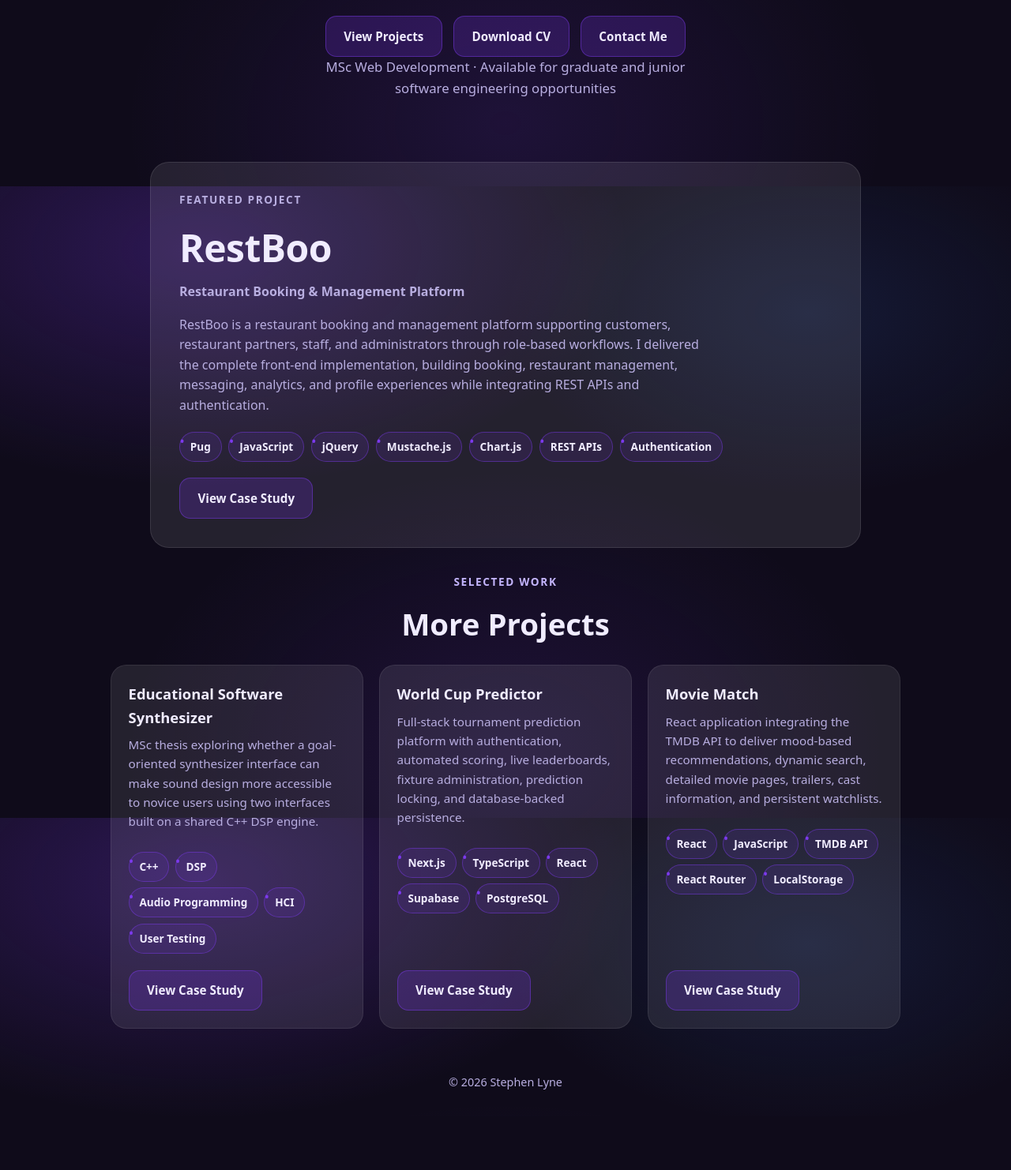
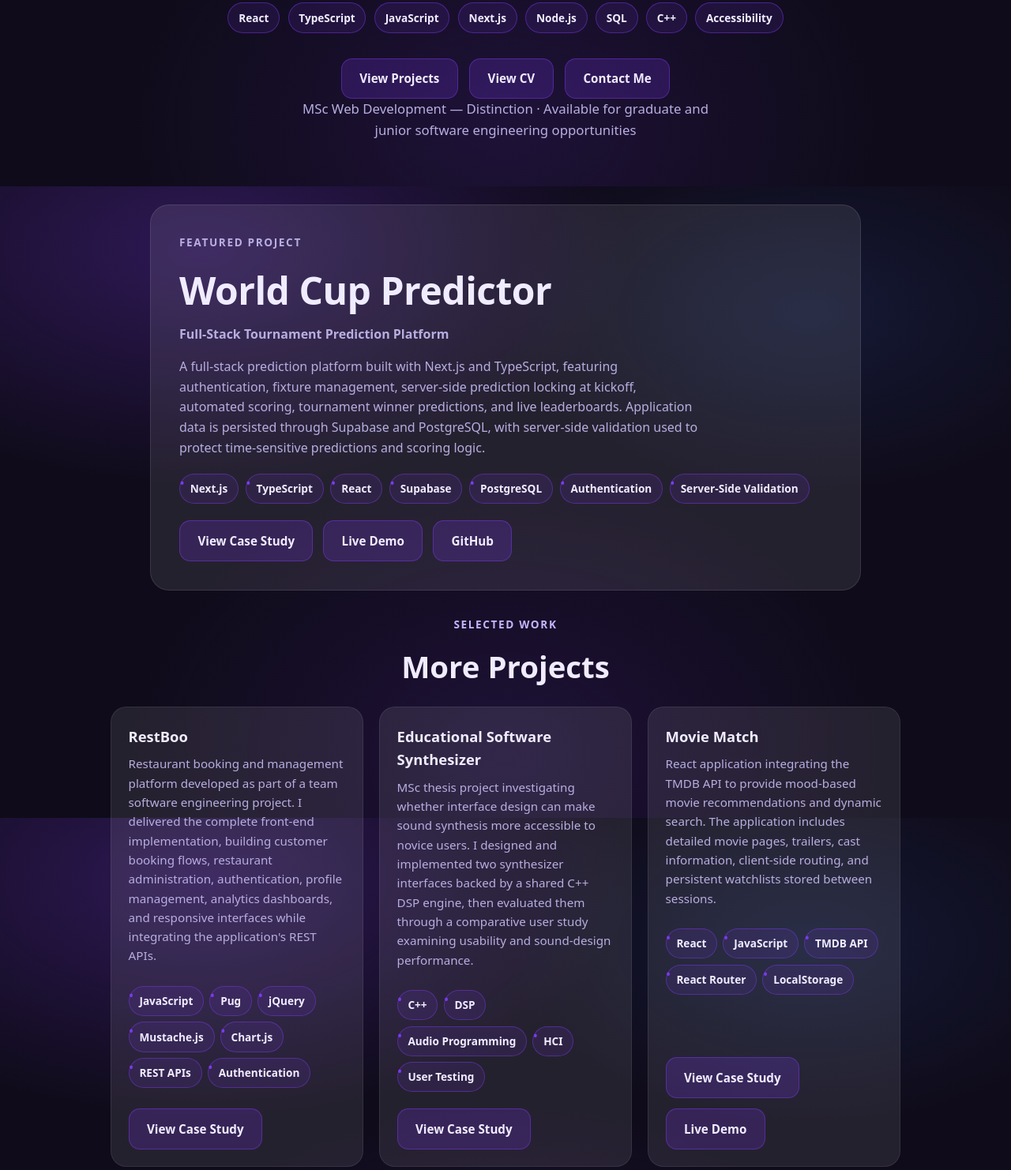
Before and after one commit to Stephenlyne62/Portfolio, a plain HTML site: page index.html in a window 1280 px wide. Shown: the part 564-2046 px from the top of the page at 79% size. Before the commit the page ends 1978 px from the top, so only its background shows below. Drawn offline with Linux system fonts and the light colour scheme.

Commit message:
Update portfolio

```diff
--- a/index.html
+++ b/index.html
@@ -4,11 +4,11 @@
   <meta charset="UTF-8">
   <meta name="viewport" content="width=device-width, initial-scale=1.0">
 
-  <title>Stephen Lyne | Front-End Developer</title>
+  <title>Stephen Lyne | Software Engineer</title>
 
   <meta
     name="description"
-    content="Portfolio of Stephen Lyne, a front-end developer and MSc Web Development student building accessible web applications, full-stack products, and audio technology projects."
+    content="Portfolio of Stephen Lyne, a software engineer and MSc Web Development graduate specialising in React, TypeScript, full-stack web development, and C++ audio software."
   >
 
   <link rel="stylesheet" href="style.css">
@@ -34,9 +34,17 @@
         </button>
 
         <ul class="nav-links" id="nav-links">
-          <li><a href="index.html" aria-current="page">Home</a></li>
-          <li><a href="about.html">About</a></li>
-          <li><a href="projects.html">Projects</a></li>
+          <li>
+            <a href="index.html" aria-current="page">Home</a>
+          </li>
+
+          <li>
+            <a href="about.html">About</a>
+          </li>
+
+          <li>
+            <a href="projects.html">Projects</a>
+          </li>
 
           <li>
             <a
@@ -48,12 +56,15 @@
             </a>
           </li>
 
-          <li><a href="contact.html">Contact</a></li>
+          <li>
+            <a href="contact.html">Contact</a>
+          </li>
         </ul>
 
       </div>
     </nav>
   </header>
+
 
   <main>
 
@@ -67,16 +78,17 @@
     >
 
       <p class="eyebrow">
-        Front-End Developer · MSc Web Development
+        Software Engineer · MSc Web Development
       </p>
 
       <h1 id="hero-title">Stephen Lyne</h1>
 
       <p>
-        I build accessible web applications with a focus on front-end
-        engineering, modern web technologies, and user-centred design.
-        Alongside web development, I explore audio software through C++
-        and digital signal processing.
+        I'm a software engineer and MSc Web Development graduate specialising
+        in front-end development with React and TypeScript. I build accessible,
+        user-focused web applications and have experience across full-stack
+        development, REST APIs, databases, authentication, and testing.
+        I also develop audio software using C++ and digital signal processing.
       </p>
 
       <ul
@@ -87,7 +99,9 @@
         <li>TypeScript</li>
         <li>JavaScript</li>
         <li>Next.js</li>
-        <li>C++ Audio</li>
+        <li>Node.js</li>
+        <li>SQL</li>
+        <li>C++</li>
         <li>Accessibility</li>
       </ul>
 
@@ -103,7 +117,7 @@
           target="_blank"
           rel="noopener noreferrer"
         >
-          Download CV
+          View CV
         </a>
 
         <a href="contact.html" class="btn">
@@ -113,11 +127,12 @@
       </div>
 
       <p class="hero-availability">
-        MSc Web Development · Available for graduate and junior software
-        engineering opportunities
+        MSc Web Development — Distinction · Available for graduate and
+        junior software engineering opportunities
       </p>
 
     </section>
+
 
     <!-- ==================================================
          FEATURED PROJECT
@@ -130,41 +145,65 @@
 
       <p class="eyebrow">Featured Project</p>
 
-      <h2 id="featured-title">RestBoo</h2>
+      <h2 id="featured-title">World Cup Predictor</h2>
 
       <p class="featured-subtitle">
-        Restaurant Booking &amp; Management Platform
+        Full-Stack Tournament Prediction Platform
       </p>
 
       <p>
-        RestBoo is a restaurant booking and management platform supporting
-        customers, restaurant partners, staff, and administrators through
-        role-based workflows. I delivered the complete front-end
-        implementation, building booking, restaurant management, messaging,
-        analytics, and profile experiences while integrating REST APIs and
-        authentication.
+        A full-stack prediction platform built with Next.js and TypeScript,
+        featuring authentication, fixture management, server-side prediction
+        locking at kickoff, automated scoring, tournament winner predictions,
+        and live leaderboards. Application data is persisted through Supabase
+        and PostgreSQL, with server-side validation used to protect
+        time-sensitive predictions and scoring logic.
       </p>
 
       <ul
         class="project-meta"
-        aria-label="Technologies used for RestBoo"
+        aria-label="Technologies used for World Cup Predictor"
       >
-        <li>Pug</li>
-        <li>JavaScript</li>
-        <li>jQuery</li>
-        <li>Mustache.js</li>
-        <li>Chart.js</li>
-        <li>REST APIs</li>
+        <li>Next.js</li>
+        <li>TypeScript</li>
+        <li>React</li>
+        <li>Supabase</li>
+        <li>PostgreSQL</li>
         <li>Authentication</li>
+        <li>Server-Side Validation</li>
       </ul>
 
       <div class="project-links">
-        <a href="projects/restboo.html" class="btn">
+
+        <a
+          href="projects/world-cup-predictor.html"
+          class="btn"
+        >
           View Case Study
         </a>
+
+        <a
+          href="https://world-cup-predictor-red-omega.vercel.app/"
+          class="btn"
+          target="_blank"
+          rel="noopener noreferrer"
+        >
+          Live Demo
+        </a>
+
+        <a
+          href="https://github.com/Stephenlyne62/world-cup-predictor"
+          class="btn"
+          target="_blank"
+          rel="noopener noreferrer"
+        >
+          GitHub
+        </a>
+
       </div>
 
     </section>
+
 
     <!-- ==================================================
          MORE PROJECTS
@@ -181,19 +220,68 @@
 
       <div class="home-project-grid">
 
-        <!-- EDUCATIONAL SOFTWARE SYNTHESIZER -->
+
+        <!-- ==================================================
+             RESTBOO
+             ================================================== -->
+
+        <article class="mini-project-card">
+
+          <h3>RestBoo</h3>
+
+          <p>
+            Restaurant booking and management platform developed as part
+            of a team software engineering project. I delivered the complete
+            front-end implementation, building customer booking flows,
+            restaurant administration, authentication, profile management,
+            analytics dashboards, and responsive interfaces while integrating
+            the application's REST APIs.
+          </p>
+
+          <ul
+            class="project-meta"
+            aria-label="Technologies used for RestBoo"
+          >
+            <li>JavaScript</li>
+            <li>Pug</li>
+            <li>jQuery</li>
+            <li>Mustache.js</li>
+            <li>Chart.js</li>
+            <li>REST APIs</li>
+            <li>Authentication</li>
+          </ul>
+
+          <div class="project-links">
+            <a
+              href="projects/restboo.html"
+              class="btn"
+            >
+              View Case Study
+            </a>
+          </div>
+
+        </article>
+
+
+        <!-- ==================================================
+             EDUCATIONAL SOFTWARE SYNTHESIZER
+             ================================================== -->
 
         <article class="mini-project-card">
 
           <h3>Educational Software Synthesizer</h3>
 
           <p>
-            MSc thesis exploring whether a goal-oriented synthesizer interface can make sound design more accessible to novice users using two interfaces built on a shared C++ DSP engine.
+            MSc thesis project investigating whether interface design can
+            make sound synthesis more accessible to novice users. I designed
+            and implemented two synthesizer interfaces backed by a shared
+            C++ DSP engine, then evaluated them through a comparative user
+            study examining usability and sound-design performance.
           </p>
 
           <ul
             class="project-meta"
-            aria-label="Technologies used for the synthesizer project"
+            aria-label="Technologies and methods used for the synthesizer project"
           >
             <li>C++</li>
             <li>DSP</li>
@@ -203,54 +291,30 @@
           </ul>
 
           <div class="project-links">
-            <a href="projects/synth-thesis.html" class="btn">
+            <a
+              href="projects/synth-thesis.html"
+              class="btn"
+            >
               View Case Study
             </a>
           </div>
 
         </article>
 
-        <!-- WORLD CUP PREDICTOR -->
 
-        <article class="mini-project-card">
-
-          <h3>World Cup Predictor</h3>
-
-          <p>
-            Full-stack tournament prediction platform with authentication,
-            automated scoring, live leaderboards, fixture administration,
-            prediction locking, and database-backed persistence.
-          </p>
-
-          <ul
-            class="project-meta"
-            aria-label="Technologies used for World Cup Predictor"
-          >
-            <li>Next.js</li>
-            <li>TypeScript</li>
-            <li>React</li>
-            <li>Supabase</li>
-            <li>PostgreSQL</li>
-          </ul>
-
-          <div class="project-links">
-            <a href="projects/world-cup-predictor.html" class="btn">
-              View Case Study
-            </a>
-          </div>
-
-        </article>
-
-        <!-- MOVIE MATCH -->
+        <!-- ==================================================
+             MOVIE MATCH
+             ================================================== -->
 
         <article class="mini-project-card">
 
           <h3>Movie Match</h3>
 
           <p>
-            React application integrating the TMDB API to deliver mood-based
-            recommendations, dynamic search, detailed movie pages, trailers,
-            cast information, and persistent watchlists.
+            React application integrating the TMDB API to provide mood-based
+            movie recommendations and dynamic search. The application includes
+            detailed movie pages, trailers, cast information, client-side
+            routing, and persistent watchlists stored between sessions.
           </p>
 
           <ul
@@ -265,9 +329,23 @@
           </ul>
 
           <div class="project-links">
-            <a href="projects/movie-match.html" class="btn">
+
+            <a
+              href="projects/movie-match.html"
+              class="btn"
+            >
               View Case Study
             </a>
+
+            <a
+              href="https://stephenlyne62.github.io/movieMatch/"
+              class="btn"
+              target="_blank"
+              rel="noopener noreferrer"
+            >
+              Live Demo
+            </a>
+
           </div>
 
         </article>
@@ -278,6 +356,7 @@
 
   </main>
 
+
   <footer>
     <p>&copy; 2026 Stephen Lyne</p>
   </footer>
```
